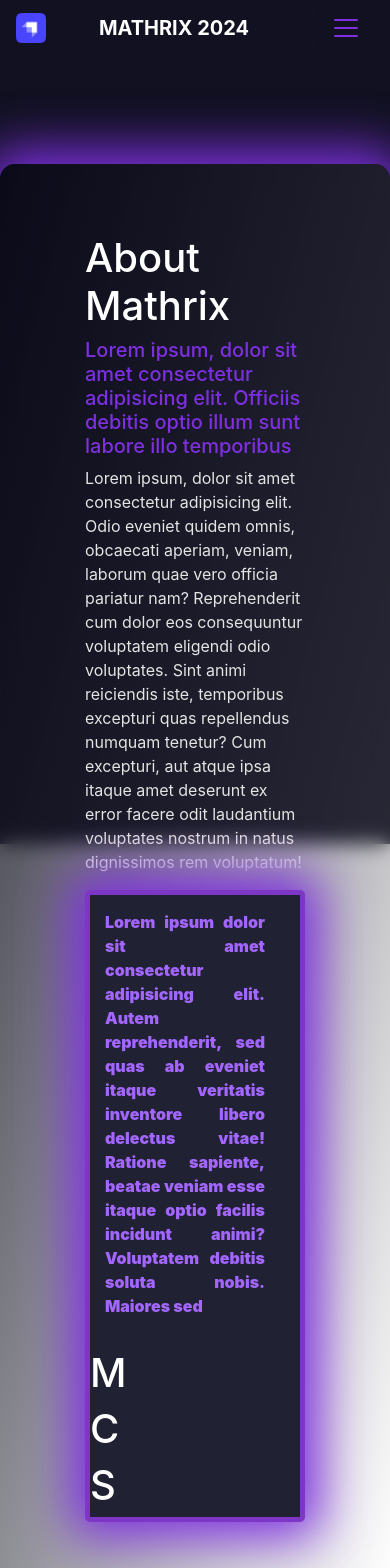
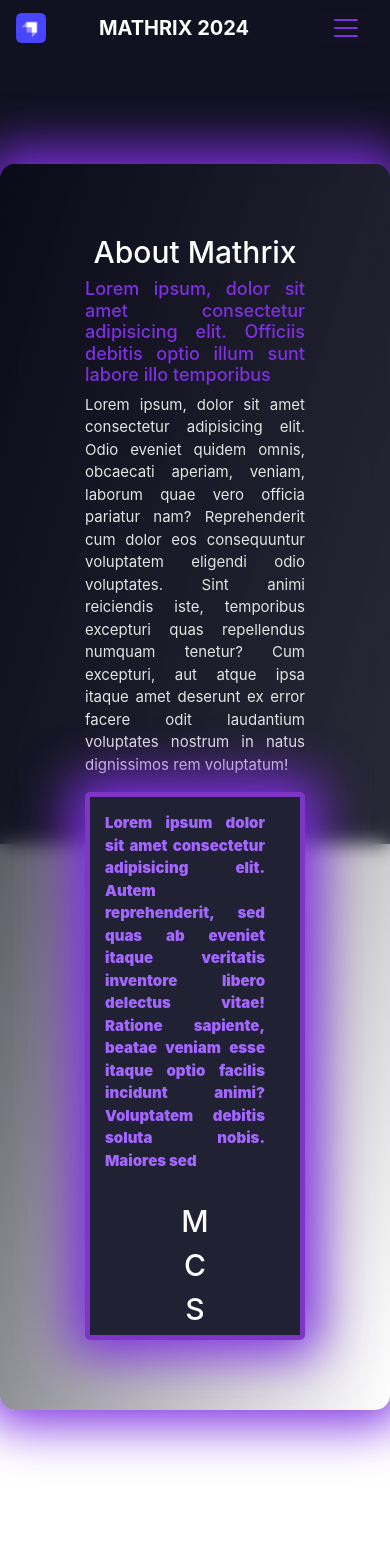
Before and after one commit to MikiPAUL/mathrix-frontend, a React (Create React App) app: page /about in a window 390 px wide. Shown: the top 1568 px of the page. After the commit the page ends 1410 px from the top, so only its background shows below. Built offline with nearby package versions, Linux system fonts and the light colour scheme.

Commit message:
11/02/2024 mobile

```diff
--- a/src/Screens/AboutScreen.js
+++ b/src/Screens/AboutScreen.js
@@ -3,9 +3,7 @@ import About from '../components/About'
 
 function AboutScreen() {
   return (
-      <div className="container animate__animated animate__pulse" style={{marginTop:70,backgroundImage:'linear-gradient(to bottom right, rgba(10,10,25,0.9), rgba(255, 255, 255, 0.143))',backdropFilter:"blur(10px)",boxShadow:"0 0 50px 15px #7E30E1",borderRadius:15,padding:70}}>
-        <About />
-      </div>
+    <About />
   )
 }
 
--- a/src/Screens/HomeScreen.js
+++ b/src/Screens/HomeScreen.js
@@ -3,9 +3,7 @@ import Welcome from '../components/Welcome'
 
 function HomeScreen() {
   return (
-      <div className="container animate__animated animate__pulse" style={{marginTop:70,backgroundImage:'linear-gradient(to bottom right, rgba(10,10,25,0.9), rgba(255, 255, 255, 0.143))',backdropFilter:"blur(10px)",boxShadow:"0 0 50px 15px #7E30E1",borderRadius:15,padding:70}}>
       <Welcome />
-      </div>
   )
 }
 
--- a/src/components/About.css
+++ b/src/components/About.css
@@ -14,3 +14,25 @@
     animation-delay: 0.9s;
     animation-duration: 2s; /* don't forget to set a duration! */
   }
+  #li{
+    flex: 1;
+    align-items: center;
+    justify-content: center;
+  }
+@media only screen and (max-width:767px){
+  h1{
+    font-size: 30px;
+    text-align: center;
+  }
+  h5{
+    font-size: 18px;
+    text-align: justify;
+  }
+  p{
+    font-size: 15px;
+    text-align: justify;
+  }
+  #li{
+    justify-content: center;
+  }
+}
--- a/src/components/About.js
+++ b/src/components/About.js
@@ -3,7 +3,8 @@ import colors from '../constants/colors'
 import "./About.css"
 export default function About() {
     return (
-        <div style={{ flex: 1, alignItems: "center", justifyContent: "center", flexDirection: "row" }}>
+        <div className="container animate__animated animate__pulse" style={{ marginTop: 70, backgroundImage: 'linear-gradient(to bottom right, rgba(10,10,25,0.9), rgba(255, 255, 255, 0.143))', backdropFilter: "blur(10px)", boxShadow: "0 0 50px 15px #7E30E1", borderRadius: 15, padding: 70 }}>
+            <div style={{ flexDirection: "row" }}>
                 <div className="container text-center">
                     <div className="row align-items-center">
                         <div className="col">
@@ -17,19 +18,20 @@ export default function About() {
                             </div>
                         </div>
                         <div className="col">
-                        <div className='card' style={{ backgroundColor: "#212134",borderWidth:5,borderColor:"#7e36c7" }}>
+                            <div className='card' style={{ backgroundColor: "#212134", borderWidth: 5, borderColor: "#7e36c7" }}>
                                 <div className="row">
-                                <div className="col-sm-8" style={{marginRight:20}}>
+                                    <div className="col-sm-8" style={{ marginRight: 20 }}>
                                         <div style={{ padding: 15 }}>
                                             <p style={{ color: "#A366FF", textAlign: "justify", fontWeight: "900" }}>Lorem ipsum dolor sit amet consectetur adipisicing elit. Autem reprehenderit, sed quas ab eveniet itaque veritatis inventore libero delectus vitae! Ratione sapiente, beatae veniam esse itaque optio facilis incidunt animi?
                                                 Voluptatem debitis soluta nobis. Maiores sed</p>
                                         </div>
                                     </div>
-                                <div className="col-sm-4" style={{display:"flex",justifyContent:"center",alignItems:"center",flex:1}}>
-                                    <div className="col" style={{color:"white",fontWeight:"bold",textAlign:"center",flex:1}}>
-                                        <h1 className="row">M</h1>
-                                        <h1 className="row">C</h1>
-                                        <h1 className="row">S</h1>
+                                    <div className="col-sm-4" style={{ display: "flex", justifyContent: "center", alignItems: "center", flex: 1 }}>
+                                        <div className="col" style={{ color: "white", fontWeight: "bold"}}>
+                                            <h1 className="row" id='li'>M</h1>
+                                            <h1 className="row" id='li'>C</h1>
+                                            <h1 className="row" id='li'>S</h1>
+                                        </div>
                                     </div>
                                 </div>
                             </div>
--- a/src/components/EventCard.css
+++ b/src/components/EventCard.css
@@ -0,0 +1,21 @@
+
+@media only screen and (min-width:400px) and (max-width:449px){
+    #card{
+        margin-inline-start: 70px;
+    }
+}
+@media only screen and (min-width:450px) and (max-width:489px){
+    #card{
+        margin-inline-start: 80px;
+    }
+}
+@media only screen and (min-width:490px) and (max-width:499px){
+    #card{
+        margin-left: 90px;
+    }
+}
+@media only screen and (min-width:500px) and (max-width:520px){
+    #card{
+        margin-left: 110px;
+    }
+}
--- a/src/components/EventCard.js
+++ b/src/components/EventCard.js
@@ -6,7 +6,7 @@ const EventCard = (props) => {
     <>
       <div className="col" style={{ padding: 10 }}>
         <a href={props.url}>
-          <div className="card animate__animated animate__flip animate__delay-0.9s" style={{ width: 175,cursor:"pointer",backgroundColor:"#291a39",borderWidth:5,borderColor:"#7e36c7" }}>
+          <div id='card' className="card animate__animated animate__flip animate__delay-0.9s" style={{ width: 175,cursor:"pointer",backgroundColor:"#291a39",borderWidth:5,borderColor:"#7e36c7" }}>
             <img style={{ height: 150 }} src={props.img} className="card-img-top" alt="..." />
             <div className="card-body" style={{color:"white",textAlign:"start"}}>
               <h5 className="card-title" style={{fontSize:18}}>{props.title}</h5>
--- a/src/components/Welcome.css
+++ b/src/components/Welcome.css
@@ -1,3 +1,19 @@
-
-@media only screen and (max-width:767px){
+#h1tags{
+    color: white;
+    font-weight: bold;
 }
+#bN{
+    height: 45;
+    width: 400;
+    font-size: 16px;
+    border-radius: 10px;
+}
+@media only screen and (max-width:992px){
+    #h1tags{
+        font-size: 30px;
+    }
+    #bN{
+        height: 45;
+        width: 400;
+    }
+}
--- a/src/components/Welcome.js
+++ b/src/components/Welcome.js
@@ -4,20 +4,20 @@ import "./Welcome.css"
 
 export default function Welcome() {
   return (
-    <div id="welcome" style={{ flex: 1, alignItems: "center", justifyContent: "center",flexDirection:"row"}}>
-      <div>
-        <h1 style={{ color: "white", fontWeight: "bold",marginBottom:15 }}>MATHRIX 2024</h1>
-        <h1 style={{ color: "white", fontWeight: "bold" }}>Inter College Math-Tech</h1>
-        <h1 style={{ color: "white", fontWeight: "bold" }}>Symposium</h1>
-        <p style={{marginTop:15,color:"GrayText"}}>Lorem ipsum, dolor sit amet consectetur adipisicing elit. Necessitatibus atque maiores neque </p>
+    <div id='home' className="container animate__animated animate__pulse" style={{ marginTop: 70, backgroundImage: 'linear-gradient(to bottom right, rgba(10,10,25,0.9), rgba(255, 255, 255, 0.143))', backdropFilter: "blur(10px)", boxShadow: "0 0 50px 15px #7E30E1", borderRadius: 15, padding: 70 }}>
+      <div id="welcome" style={{ flex: 1, alignItems: "center", justifyContent: "center", flexDirection: "row" }}>
+        <div>
+          <h1 id='h1tags'>MATHRIX 2024</h1>
+          <h1 id='h1tags'>Inter College Math-Tech</h1>
+          <h1 id='h1tags'>Symposium</h1>
+          <p style={{ marginTop: 15, color: "GrayText" }}>Lorem ipsum, dolor sit amet consectetur adipisicing elit. Necessitatibus atque maiores neque </p>
+        </div>
+        <div style={{ marginTop: 40 }}>
+          <button  style={{height:45,width:300, background: colors.buttons, fontSize: 16, borderRadius: 10 }} type="button" className="btn btn-dark">CHECK OUT THE EVENTS LIST HERE</button>
+          <div className="d-grid gap-2 col-6 mx-auto" style={{ flexDirection: "row", padding: 15 }}></div>
+          <button  style={{height:45,width:300, background: colors.buttons, fontSize: 16, borderRadius: 10 }} type="button" className="btn btn-dark">REGISTER/LOGIN</button>
+        </div>
       </div>
-      <div style={{marginTop:40}}>
-        <div className="d-grid gap-2 col-6 mx-auto" style={{flexDirection:"row",padding:15}}>
-        <button style={{background:colors.buttons,fontSize:16,height:45,width:400,borderRadius:10}} type="button" className="btn btn-dark">CHECK OUT THE EVENTS LIST HERE</button>
-        </div>
-        <div className="d-grid gap-2 col-6 mx-auto" style={{flexDirection:"row",padding:15}}></div>
-        <button style={{background:colors.buttons,fontSize:16,height:45,width:400,borderRadius:10}} type="button" className="btn btn-dark">REGISTER/LOGIN</button>
-        </div>
     </div>
   )
 }
```
Also changed, not shown: public/index.html (+0 -23 lines). Lines whose indentation alone changed are shown as unchanged.
